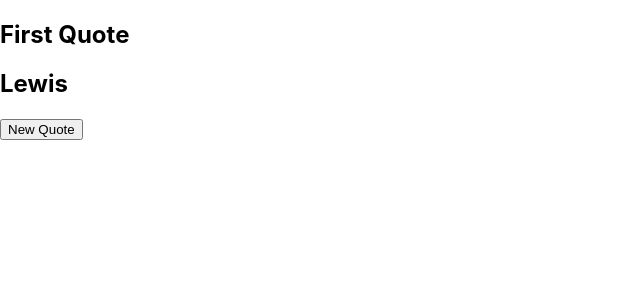
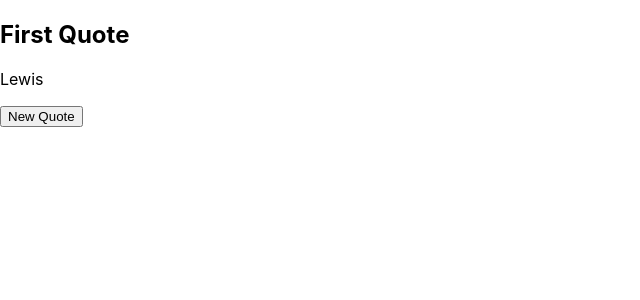
Before and after one commit to LewisMoore0/react-quote-generator, a React (Create React App) app: page / in a window 1280 px wide. Shown: the top 300 px of the page, without its empty margins (0-640 px from the left). Built offline with nearby package versions, Linux system fonts and the light colour scheme; the HTML template or start-up script is replaced by a standard one.

Commit message:
change author to render a p. Component only renders variable not html

```diff
--- a/src/App.js
+++ b/src/App.js
@@ -31,7 +31,7 @@ class App extends React.Component {
     return (
     <wrapper id='#quote-box'>
       <h2 id='#text'><GenerateQuote quotes={this.state.quotes} number={this.state.number} /></h2>
-       <GenerateAuthor quotes={this.state.quotes} number={this.state.number} />
+       <p id='#text'><GenerateAuthor quotes={this.state.quotes} number={this.state.number} /></p>
        <button id='#new-quote' onClick={generateNewQuote}>New Quote</button>
   </wrapper>
   )
--- a/src/GenerateAuthor.js
+++ b/src/GenerateAuthor.js
@@ -1,6 +1,6 @@
 const GenerateAuthor = (props) => {
 
-return <h2 id='#text'>{props.quotes[props.number].author}</h2>
+return props.quotes[props.number].author
 
 }
 
```
